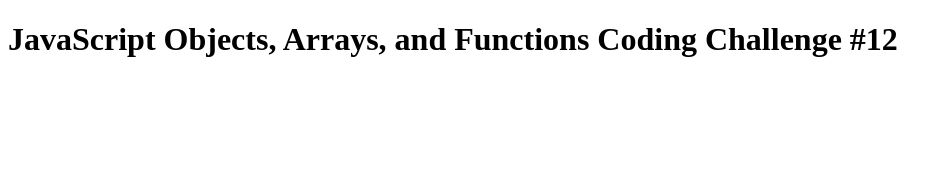
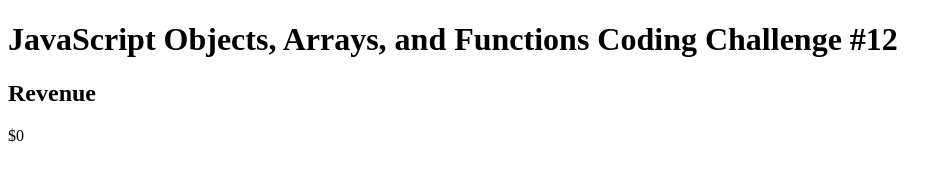
Before and after one commit to hirundes/cc_12, a plain HTML site: page index.html in a window 1280 px wide. Shown: the whole page, without its empty margins (0-952 px from the left). Drawn offline with Linux system fonts and the light colour scheme.

Commit message:
Task 1 - Created Revenue Metric Card

```diff
--- a/cc_12.js
+++ b/cc_12.js
@@ -1 +1,10 @@
-console.log("hi")
+//Task 1 - Created Revenue Metric Card
+const dashboard = document.getElementById('dashboard') //Use document.getElementById to select dashboard container.
+const metricCard = document.createElement('div');   //Create new <div> with .createElement for metricCard
+metricCard.setAttribute('class', 'metric-card');    //Assigning class metric-card
+metricCard.setAttribute('id', 'revenueCard');       //Assigning id revenueCard
+metricCard.innerHTML = `
+  <h2>Revenue</h2>
+  <p2>$0</p2>
+`;      //Populate card with "Revenue" and placeholder value
+dashboard.appendChild(metricCard);  //Append new metric card to the dashboard container with appendChild
--- a/index.html
+++ b/index.html
@@ -7,6 +7,7 @@
 </head>
 <body>
     <h1>JavaScript Objects, Arrays, and Functions Coding Challenge #12</h1>
+    <div id="dashboard"></div>
     <script src="cc_12.js"></script>
 </body>
 </html>
```
